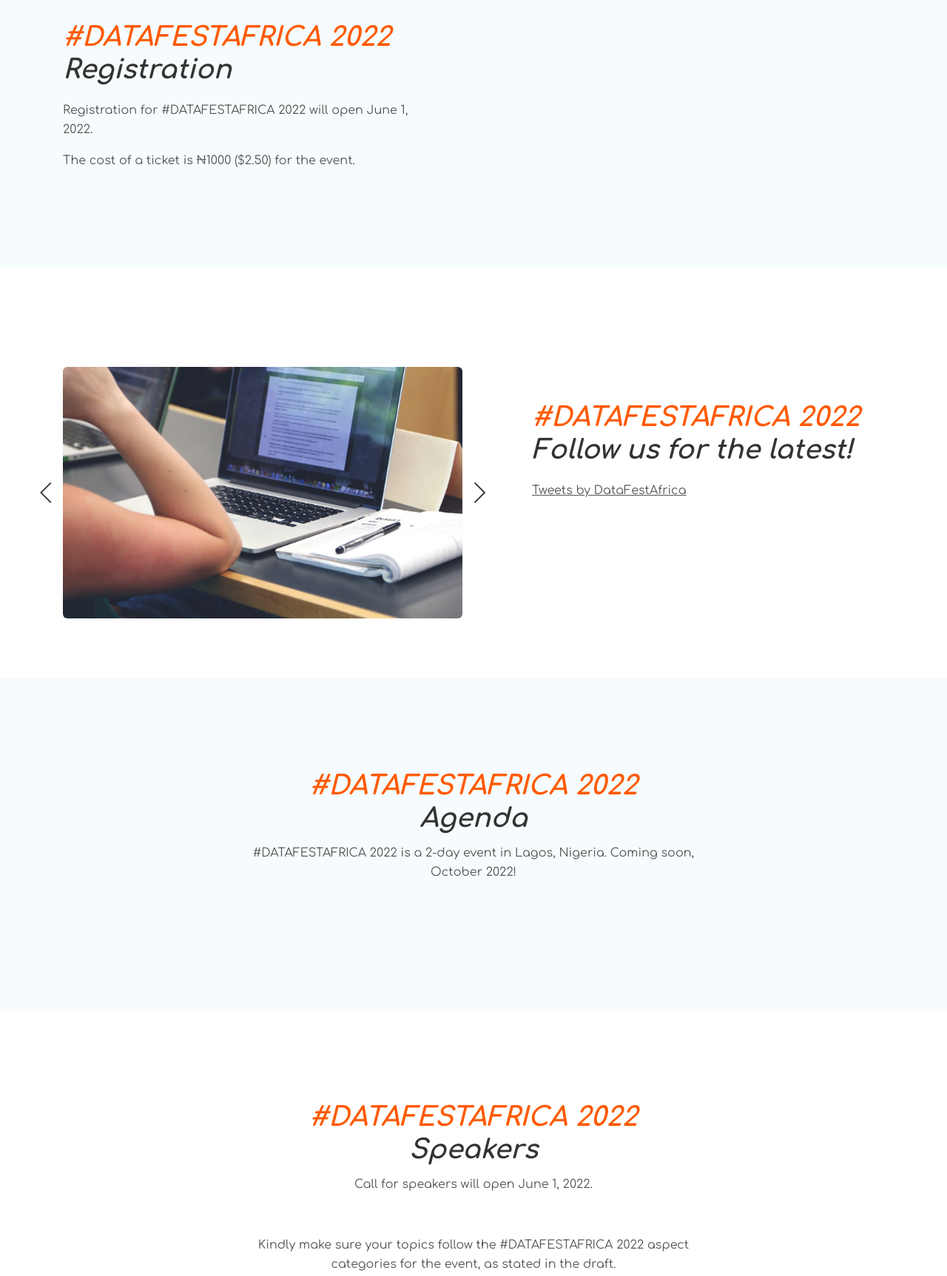
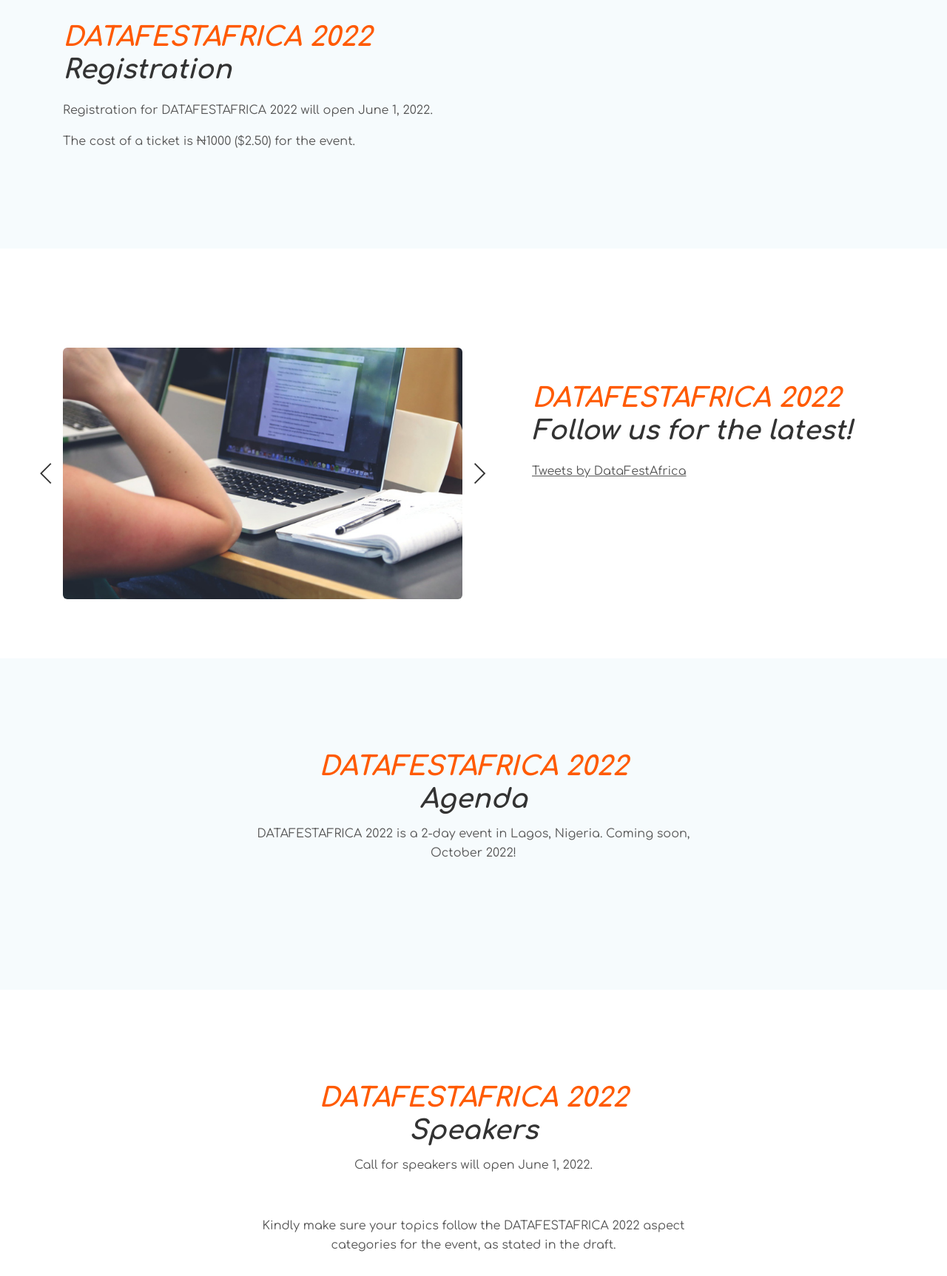
Before and after one commit to datafestafrica/datafestafrica.com, a plain HTML site: page index.html in a window 1280 px wide. Shown: the part 1020-2745 px from the top of the page at 74% size. Drawn offline with Linux system fonts and the light colour scheme; files whose address does not match are found by name; a web font is replaced by a local one.

Commit message:
Removed # from DATAFESTAFRICA

```diff
--- a/index.html
+++ b/index.html
@@ -7,15 +7,15 @@
 
     <!-- SEO Meta Tags -->
     <meta name="description"
-        content="DataFest is a festival of data enthusiasts sharing knowledge and innovation #DATAFESTAFRICA 2022">
+        content="DataFest is a festival of data enthusiasts sharing knowledge and innovation DATAFESTAFRICA 2022">
     <meta name="author" content="@DavidAbu_ @GiftOjeabulu_ @TheOyinbooke @GoodToCode">
 
     <!-- OG Meta Tags to improve the way the post looks when you share the page on Facebook, Twitter, LinkedIn -->
     <meta property="og:site_name" content="DataFest Africa" /> <!-- website name -->
     <meta property="og:site" content="https://www.datafestafrica.com" /> <!-- website link -->
-    <meta property="og:title" content="#DATAFESTAFRICA 2022 is coming!" /> <!-- title shown in the actual shared post -->
+    <meta property="og:title" content="DATAFESTAFRICA 2022 is coming!" /> <!-- title shown in the actual shared post -->
     <meta property="og:description"
-        content="DataFest is a festival of data enthusiasts sharing knowledge and innovation #DATAFESTAFRICA 2022" />
+        content="DataFest is a festival of data enthusiasts sharing knowledge and innovation DATAFESTAFRICA 2022" />
     <!-- description shown in the actual shared post -->
     <meta property="og:image" content="https://www.datafestafrica.com/images/logo/logo-96x96-transparent.jpg" />
     <!-- image link, make sure it's jpg -->
@@ -23,7 +23,7 @@
     <meta name="twitter:card" content="summary_large_image"> <!-- to have large image post format in Twitter -->
 
     <!-- Webpage Title -->
-    <title>#DATAFESTAFRICA 2022 - A festival of data enthusiasts sharing knowledge and innovation.</title>
+    <title>DATAFESTAFRICA 2022 - A festival of data enthusiasts sharing knowledge and innovation.</title>
 
     <!-- Styles -->
     <link
@@ -46,7 +46,7 @@
         <div class="container">
 
             <!-- Text Logo - Use this if you don't have a graphic logo -->
-            <!-- <a class="navbar-brand logo-text page-scroll" href="index.html">#DATAFESTAFRICA 2022</a> -->
+            <!-- <a class="navbar-brand logo-text page-scroll" href="index.html">DATAFESTAFRICA 2022</a> -->
             <!-- Image Logo -->
             <a class="navbar-brand" href="index.html"><img src="images/logo/logo-96x96-transparent.png"
                     alt="alternative"></a>
@@ -120,7 +120,7 @@
                     <div class="countdown">
                         <span id="clock"></span>
                     </div>
-                    <h1 class="h1-large">#DATAFESTAFRICA 2022</h1>
+                    <h1 class="h1-large">DATAFESTAFRICA 2022</h1>
                     <p class="p-large">Coming soon! October, 2022 - Lagos, Nigeria</p>
                     <a class="btn-outline-lg page-scroll" href="#registration">REGISTER</a>
                 </div>
@@ -173,8 +173,8 @@
             <div class="row">
                 <div class="col-lg-6">
                     <div class="text-container">
-                        <h2><span class="red">#DATAFESTAFRICA 2022</span> Registration</h2>
-                        <p>Registration for #DATAFESTAFRICA 2022 will open June 1, 2022.</p>
+                        <h2><span class="red">DATAFESTAFRICA 2022</span> Registration</h2>
+                        <p>Registration for DATAFESTAFRICA 2022 will open June 1, 2022.</p>
                         <p>The cost of a ticket is ₦1000 ($2.50) for the event.</p>
                     </div>
                 </div>
@@ -269,7 +269,7 @@
                 </div>
                 <div class="col-lg-6">
                     <div class="text-container"">
-                            <h2><span class=" red">#DATAFESTAFRICA 2022</span> Follow us for the latest!</h2>
+                            <h2><span class=" red">DATAFESTAFRICA 2022</span> Follow us for the latest!</h2>
                         <a class="twitter-timeline" data-height="600"
                             href="https://twitter.com/DataFestAfrica?ref_src=twsrc%5Etfw">Tweets by DataFestAfrica</a>
                         <script async src="https://platform.twitter.com/widgets.js" charset="utf-8"></script>
@@ -325,8 +325,8 @@
         <div class="container">
             <div class="row">
                 <div class="col-lg-12">
-                    <h2 class="h2-heading"><span class="red">#DATAFESTAFRICA 2022</span> Agenda</h2>
-                    <p class="p-heading">#DATAFESTAFRICA 2022 is a 2-day event in Lagos, Nigeria. Coming soon, October
+                    <h2 class="h2-heading"><span class="red">DATAFESTAFRICA 2022</span> Agenda</h2>
+                    <p class="p-heading">DATAFESTAFRICA 2022 is a 2-day event in Lagos, Nigeria. Coming soon, October
                         2022!</p>
                 </div>
             </div>
@@ -401,9 +401,9 @@
         <div class="container">
             <div class="row">
                 <div class="col-lg-12">
-                    <h2 class="h2-heading"><span class="red">#DATAFESTAFRICA 2022</span> Speakers</h2>
+                    <h2 class="h2-heading"><span class="red">DATAFESTAFRICA 2022</span> Speakers</h2>
                     <p class="p-heading">Call for speakers will open June 1, 2022.</p>
-                    <p class="p-heading">Kindly make sure your topics follow the #DATAFESTAFRICA 2022 aspect categories
+                    <p class="p-heading">Kindly make sure your topics follow the DATAFESTAFRICA 2022 aspect categories
                         for the event, as stated in the draft.</p>
                 </div>
             </div>
@@ -757,7 +757,7 @@
         <div class="container">
             <div class="row">
                 <div class="col-lg-12">
-                    <h2 class="h2-heading"><span class="red">#DATAFESTAFRICA 2022</span> FAQs</h2>
+                    <h2 class="h2-heading"><span class="red">DATAFESTAFRICA 2022</span> FAQs</h2>
                     <p class="text-center">COMING SOON!</p>
                 </div>
             </div>
@@ -822,7 +822,7 @@
         <div class="container">
             <div class="row">
                 <div class="col-lg-12">
-                    <h2 class="h2-heading"><span class="red">#DATAFESTAFRICA 2022</span> Sponsors</h2>
+                    <h2 class="h2-heading"><span class="red">DATAFESTAFRICA 2022</span> Sponsors</h2>
                     <p>COMING SOON!</p>
                 </div>
             </div>
@@ -853,7 +853,7 @@
             <div class="row">
                 <div class="col-lg-6 col-xl-5">
                     <div class="text-container">
-                        <h2>#DATAFESTAFRICA 2022</h2>
+                        <h2>DATAFESTAFRICA 2022</h2>
                         <p>We are a group of data enthusiasts dedicated to empowering the tech community by sharing
                             knowledge and innovation.</p>
                         <h3>Contact us!</h3>
```
Also changed, not shown: article.html (+5 -5 lines), privacy.html (+5 -5 lines), terms.html (+5 -5 lines), travel.html (+5 -5 lines).
